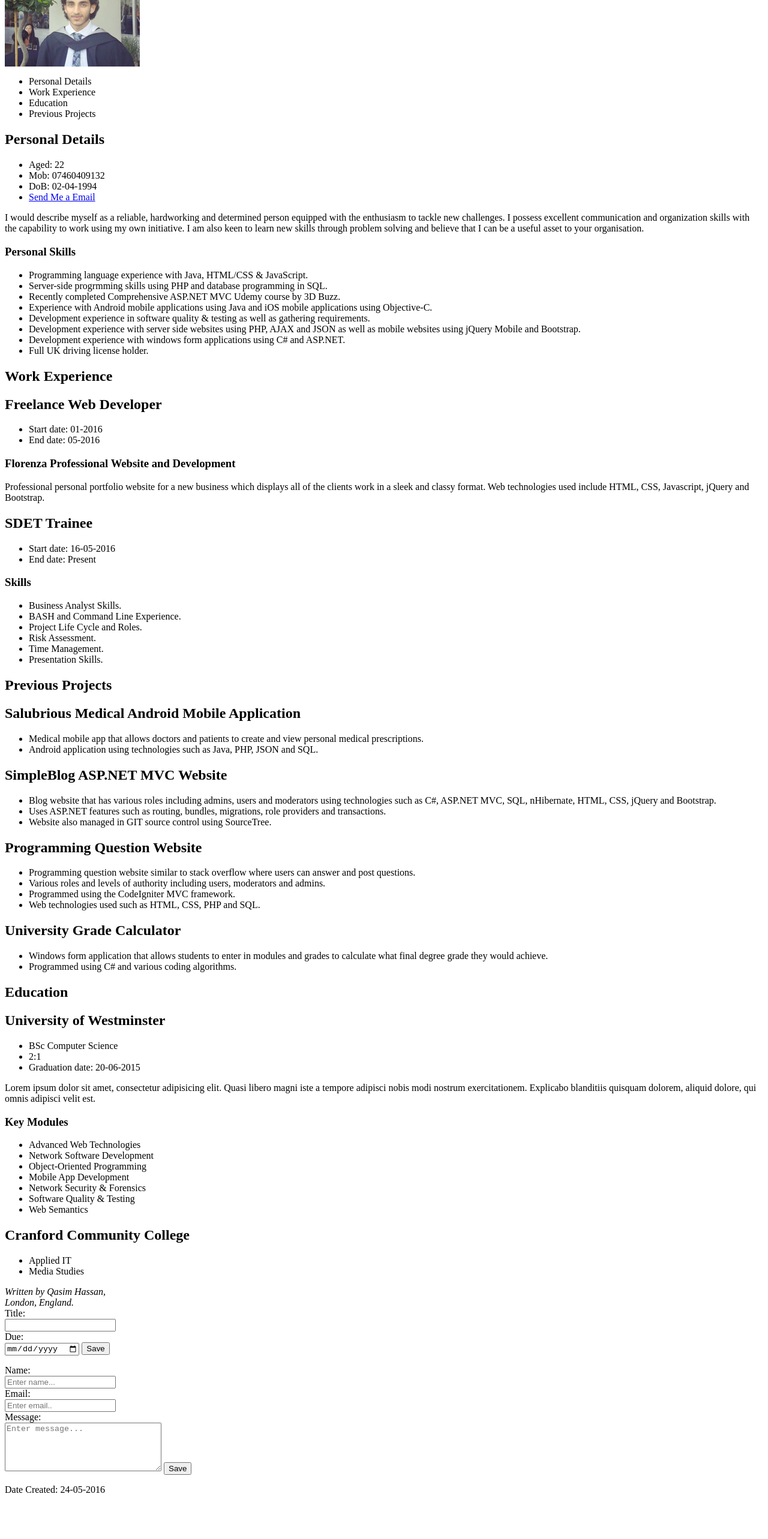
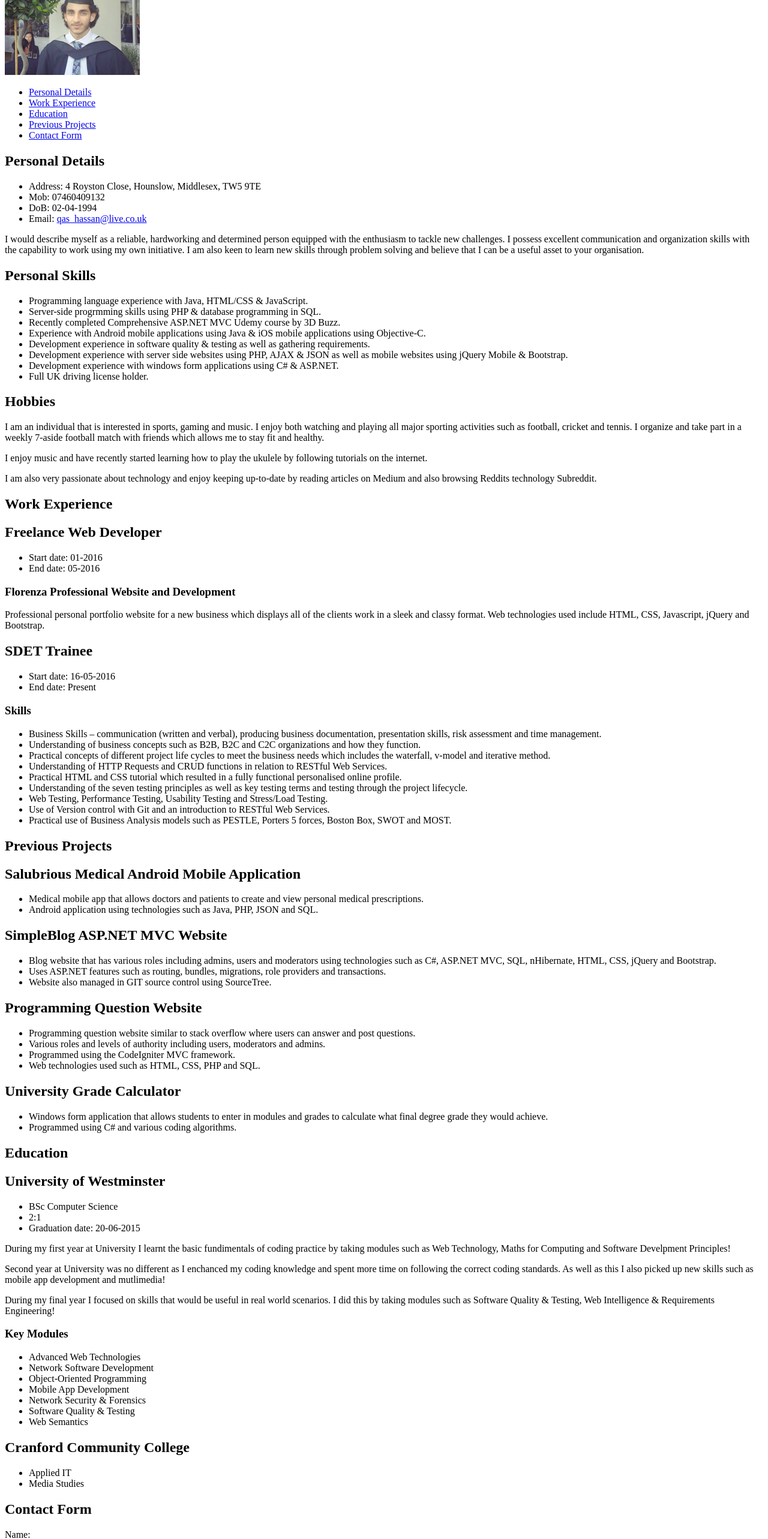
Before and after one commit to qasimhassan/CVWebsite, a plain HTML site: page index.html in a window 1280 px wide. Shown: the part 180-2746 px from the top of the page at 60% size. Before the commit the page ends 2689 px from the top, so only its background shows below. Drawn offline with Linux system fonts and the light colour scheme.

Commit message:
added more html content

```diff
--- a/index.html
+++ b/index.html
@@ -1,4 +1,5 @@
-<html>
+<!DOCTYPE html>
+<html lang="en">
 
 <head>
   <title>Qasim Hassan CV</title>
@@ -7,56 +8,73 @@
     label {
       display: block;
     }
+
+    input[type="submit"] {
+      display: block;
+    }
+
+    #social a {
+      display: block;
+      text-decoration: none;
+    }
   </style>
 </head>
+
 <header>
   <h1>Curriculum Vitae</h1>
-    <img src="img/1.jpg" alt="">
+  <img src="img/1.jpg" alt="Personal Image">
+  <nav id="main-navigation">
     <ul>
-      <li>Personal Details</li>
-      <li>Work Experience</li>
-      <li>Education</li>
-      <li>Previous Projects</li>
+      <li><a href="#personal">Personal Details</a></li>
+      <li><a href="#work">Work Experience</a></li>
+      <li><a href="#education">Education</a></li>
+      <li><a href="#projects">Previous Projects</a></li>
+      <li><a href="#contact">Contact Form</a></li>
     </ul>
+  </nav>
 </header>
 
 <body>
   <!-- Personal Details Section -->
-    <section>
+  <section id="personal">
     <h1>Personal Details</h1>
     <ul>
-        <li>Aged: 22</li>
+      <li>Address: 4 Royston Close, Hounslow, Middlesex, TW5 9TE</li>
       <li>Mob: 07460409132</li>
       <li>DoB:
-          <time datetime="02-04-1994">02-04-1994</time>
+        <time datetime="1994-04-02">02-04-1994</time>
       </li>
-        <li><a href="mailto:qas_hassan@live.co.uk">Send Me a Email</a></li>
+      <li>Email: <a href="mailto:qas_hassan@live.co.uk">qas_hassan@live.co.uk</a></li>
     </ul>
     <p>I would describe myself as a reliable, hardworking and determined person equipped with the enthusiasm to tackle new challenges. I possess excellent communication and organization skills with the capability to work using my own initiative. I am also keen to learn new skills through problem solving and believe that I can be a useful asset to your organisation.</p>
-      <h3>Personal Skills</h3>
+    <h2>Personal Skills</h2>
     <ul>
       <li>Programming language experience with Java, HTML/CSS & JavaScript.</li>
-        <li>Server-side progrmming skills using PHP and database programming in SQL.</li>
+      <li>Server-side progrmming skills using PHP & database programming in SQL.</li>
       <li>Recently completed Comprehensive ASP.NET MVC Udemy course by 3D Buzz.</li>
-        <li>Experience with Android mobile applications using Java and iOS mobile applications using Objective-C.</li>
+      <li>Experience with Android mobile applications using Java & iOS mobile applications using Objective-C.</li>
       <li>Development experience in software quality & testing as well as gathering requirements.</li>
-        <li>Development experience with server side websites using PHP, AJAX and JSON as well as mobile websites using jQuery Mobile and Bootstrap.</li>
-        <li>Development experience with windows form applications using C# and ASP.NET.</li>
+      <li>Development experience with server side websites using PHP, AJAX & JSON as well as mobile websites using jQuery Mobile & Bootstrap.</li>
+      <li>Development experience with windows form applications using C# & ASP.NET.</li>
       <li>Full UK driving license holder.</li>
     </ul>
+    <h2>Hobbies</h2>
+    <p>I am an individual that is interested in sports, gaming and music. I enjoy both watching and playing all major sporting activities such as football, cricket and tennis. I organize and take part in a weekly 7-aside football match with friends which allows me to stay fit and healthy.</p>
+    <p>I enjoy music and have recently started learning how to play the ukulele by following tutorials on the internet.</p>
+    <p>I am also very passionate about technology and enjoy keeping up-to-date by reading articles on Medium and also browsing Reddits technology Subreddit.</p>
   </section>
   <!-- End of Personal Details Section -->
 
   <!-- Work Experience Section -->
-    <section>
+  <section id="work">
     <h1>Work Experience</h1>
     <h2>Freelance Web Developer</h2>
     <ul>
       <li>Start date:
-          <time datetime="01-2016">01-2016</time>
+        <time datetime="2016-01">01-2016</time>
       </li>
       <li>End date:
-          <time datetime="05-2016">05-2016</time>
+        <time datetime="2016-05">05-2016</time>
       </li>
     </ul>
     <h3>Florenza Professional Website and Development</h3>
@@ -67,24 +85,27 @@
     <h2>SDET Trainee</h2>
     <ul>
       <li>Start date:
-          <time datetime="16-05-2016">16-05-2016</time>
+        <time datetime="2016-05-16">16-05-2016</time>
       </li>
       <li>End date: Present</li>
     </ul>
     <h3>Skills</h3>
     <ul>
-        <li>Business Analyst Skills.</li>
-        <li>BASH and Command Line Experience.</li>
-        <li>Project Life Cycle and Roles.</li>
-        <li>Risk Assessment.</li>
-        <li>Time Management.</li>
-        <li>Presentation Skills.</li>
+      <li>Business Skills – communication (written and verbal), producing business documentation, presentation skills, risk assessment and time management.</li>
+      <li>Understanding of business concepts such as B2B, B2C and C2C organizations and how they function.</li>
+      <li>Practical concepts of different project life cycles to meet the business needs which includes the waterfall, v-model and iterative method.</li>
+      <li>Understanding of HTTP Requests and CRUD functions in relation to RESTful Web Services.</li>
+      <li>Practical HTML and CSS tutorial which resulted in a fully functional personalised online profile. </li>
+      <li>Understanding of the seven testing principles as well as key testing terms and testing through the project lifecycle.</li>
+      <li>Web Testing, Performance Testing, Usability Testing and Stress/Load Testing.</li>
+      <li>Use of Version control with Git and an introduction to RESTful Web Services.</li>
+      <li>Practical use of Business Analysis models such as PESTLE, Porters 5 forces, Boston Box, SWOT and MOST.</li>
     </ul>
   </section>
   <!-- End of Work Experience Section -->
 
   <!-- Previous Projects Section -->
-    <section>
+  <section id="projects">
     <h1>Previous Projects</h1>
     <h2>Salubrious Medical Android Mobile Application</h2>
     <ul>
@@ -113,17 +134,21 @@
   <!-- End of Previous Projects Section -->
 
   <!-- Education Section -->
-    <section>
+  <section id="education">
     <h1>Education</h1>
     <h2>University of Westminster</h2>
     <ul>
       <li>BSc Computer Science</li>
       <li>2:1</li>
       <li>Graduation date:
-          <time datetime="20-06-2015">20-06-2015</time>
+        <time datetime="2015-06-20">20-06-2015</time>
       </li>
     </ul>
-      <p>Lorem ipsum dolor sit amet, consectetur adipisicing elit. Quasi libero magni iste a tempore adipisci nobis modi nostrum exercitationem. Explicabo blanditiis quisquam dolorem, aliquid dolore, qui omnis adipisci velit est.</p>
+    <p>During my first year at University I learnt the basic fundimentals of coding practice by taking modules such as Web Technology, Maths for Computing and Software Develpment Principles!</p>
+
+    <p>Second year at University was no different as I enchanced my coding knowledge and spent more time on following the correct coding standards. As well as this I also picked up new skills such as mobile app development and mutlimedia!</p>
+
+    <p>During my final year I focused on skills that would be useful in real world scenarios. I did this by taking modules such as Software Quality & Testing, Web Intelligence & Requirements Engineering!</p>
 
     <h3>Key Modules</h3>
     <ul>
@@ -142,26 +167,12 @@
       <li>Media Studies</li>
     </ul>
   </section>
-    <!--End of Education Section -->
+  <!--End of Education Section-->
 
-    <address>
-      Written by Qasim Hassan,<br>
-      London, England.<br>
-    </address>
-  </body>
-  <footer>
-
-   <form method="post" action="http://lacedaemon.spartaglobal.com/todos">
-     <label for="title">Title: </label>
-     <input type="text" name="title" id="name">
-
-     <label for="due">Due: </label>
-     <input type="date" name="due" id="due">
-
-     <input type="submit" value="Save">
-   </form>
-
-   <form method="post" action="http://lacedaemon.spartaglobal.com/contactform/test">
+  <!--Contact Section-->
+  <section id="contact">
+    <h1>Contact Form</h1>
+    <form method="post" action="http://lacedeamon.spartaglobal.com/contactform">
       <label for="name">Name: </label>
       <input type="text" name="name" id="name" placeholder="Enter name...">
 
@@ -171,14 +182,30 @@
       <input type="hidden" value="Qasim Hasasn" name="addressee" id="addressee">
 
       <label for="message">Message: </label>
-     <textarea  cols="30" rows="5" name="message" id="message" placeholder="Enter message..."></textarea>
+      <textarea cols="30" rows="5" name="message" id="message" placeholder="Enter message..."></textarea>
 
-     <input type="submit" value="Save">
+      <input type="submit" value="Send">
     </form>
+  </section>
+  <!--End of Contact Section-->
+</body>
 
+<footer>
+  <address class="author">
+     You can contact author at <a href="mailto:qas_hassan@live.co.uk">qas_hassan@live.co.uk</a>,<br>
+     Written by Qasim Hassan,<br>
+     London, England.<br>
+     UK
+  </address>
   <p>Date Created:
-      <time datetime="24-05-2016">24-05-2016</time>
+    <time datetime="2016-05-24">24-05-2016</time>
   </p>
+  <section id="social">
+    <a href="http://www.linkedin.com/in/qasim-hassan-b1019b121" target="_blank">Connect with me on LinkedIn!</a>
+    <a href="http://medium.com/@qasimhassan" target="_blank">Check out my Medium articles!</a>
+    <a href="http://github.com/qasimhassan" target="_blank">Github</a>
+  </section>
+  <p>Copyright &copy; Qasim Hassan</p>
 </footer>
 
 </html>
```
Lines whose indentation alone changed are shown as unchanged.
